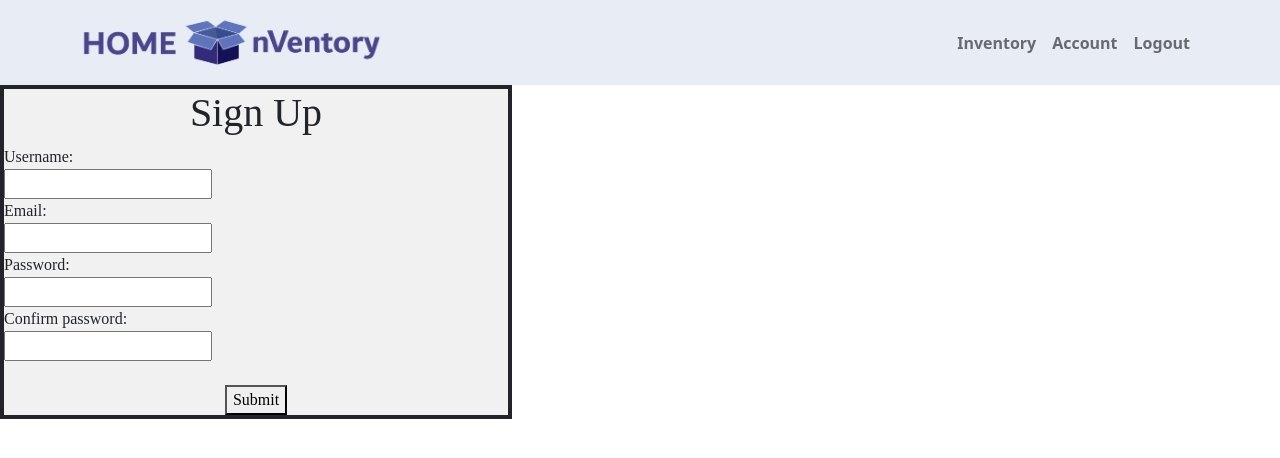
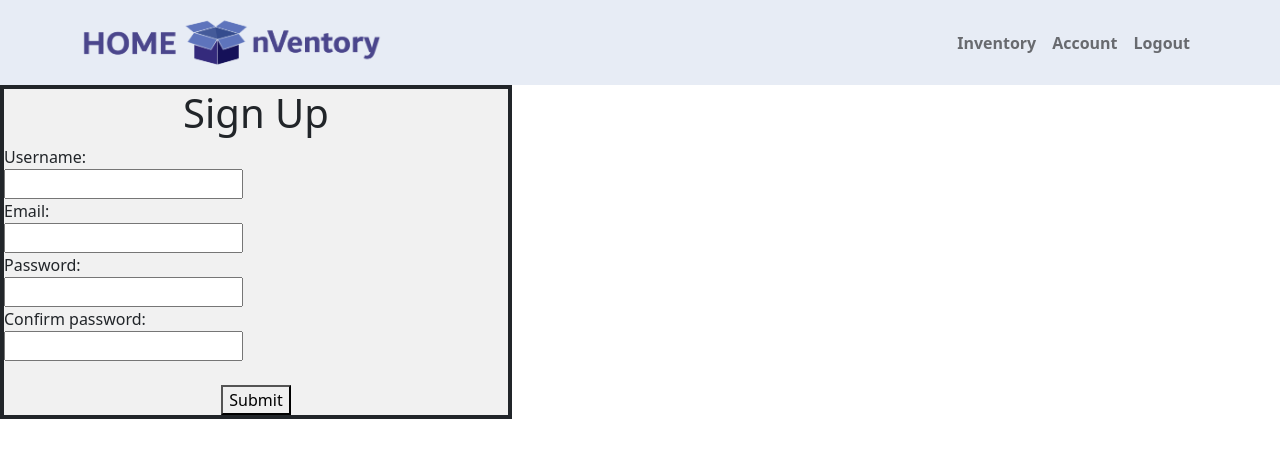
Before and after one commit to xkaikil/SAIT_FinalProject_HomeInventory, a React (Create React App) app: page / in a window 1280 px wide. Shown: the top 458 px of the page. Built offline with nearby package versions, Linux system fonts and the light colour scheme.

Commit message:
changes global font to raleway

```diff
--- a/src/App.css
+++ b/src/App.css
@@ -1,6 +1,4 @@
-body{
-  font-family: Raleway;
-}
+
 .App {
   text-align: center;
 }
--- a/src/Components/StyleSignUpForm.css
+++ b/src/Components/StyleSignUpForm.css
@@ -1,7 +1,6 @@
 form {
   display: table;
   box-sizing: border-box;
-  font-family: "Times New Roman";
   border: 4px solid;
   text-align: center;
   background-color: #f1f1f1;
--- a/src/index.css
+++ b/src/index.css
@@ -1,8 +1,8 @@
+@import url('https://fonts.googleapis.com/css2?family=Raleway:wght@100;400;600;700&display=swap');
+
 body {
   margin: 0;
-  font-family: -apple-system, BlinkMacSystemFont, 'Segoe UI', 'Roboto', 'Oxygen',
-    'Ubuntu', 'Cantarell', 'Fira Sans', 'Droid Sans', 'Helvetica Neue',
-    sans-serif;
+  font-family: 'Raleway', sans-serif;
   -webkit-font-smoothing: antialiased;
   -moz-osx-font-smoothing: grayscale;
 }
```
